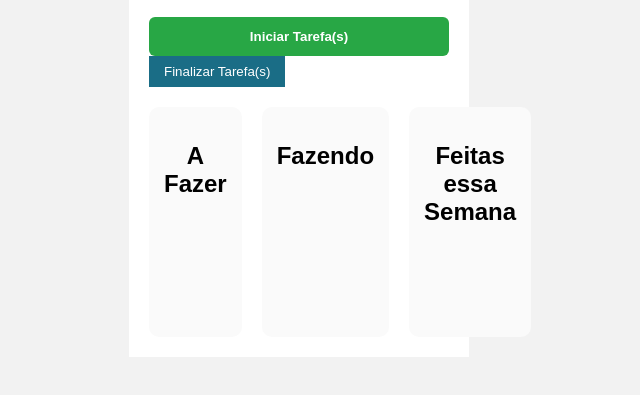
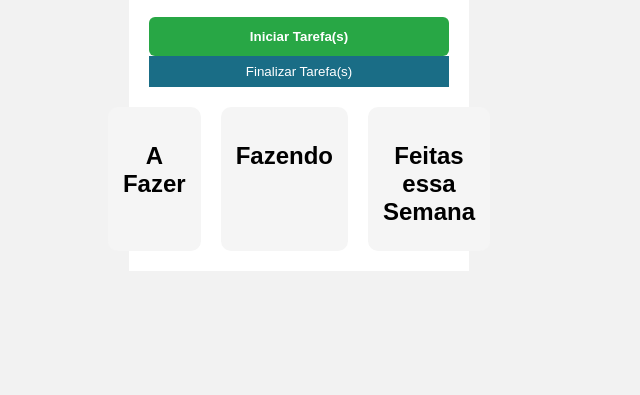
Before and after one commit to joaosouza73/todo-list, a plain HTML site: page index.html in a window 1280 px wide. Shown: the part 157-552 px from the top of the page, without its empty margins (341-981 px from the left). Drawn offline with Linux system fonts and the light colour scheme.

Commit message:
mudanças

```diff
--- a/style.css
+++ b/style.css
@@ -93,16 +93,16 @@ ul{
 }
 .lists-container{
     display: flex;
+    justify-content: center; /* 🔥 centraliza */
     gap: 20px;
     margin-top: 20px;
 }
-
 .list-box{
-    flex: 1;
-    background: #fafafa;
+    width: 120px; /* 🔥 largura fixa (resolve o “torto”) */
+    background: #f5f5f5;
     padding: 15px;
     border-radius: 10px;
-    min-height: 200px; /* 🔥 mantém altura mínima */
+    text-align: center;
 }
 .list-box h2{
     text-align: center;
@@ -126,3 +126,7 @@ ul{
 #startTaskBtn:active{
     transform: scale(0.97);
 }
+#startTaskBtn,
+#finishTaskBtn{
+    width: 100%;
+}
```
